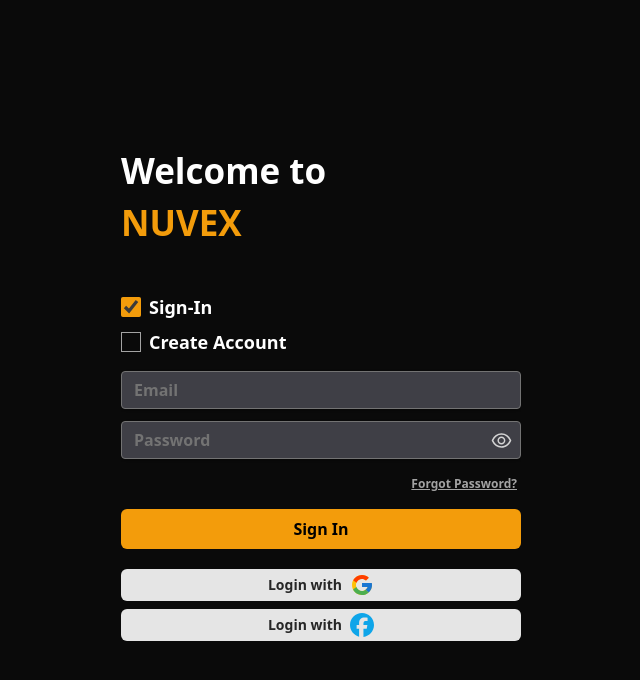
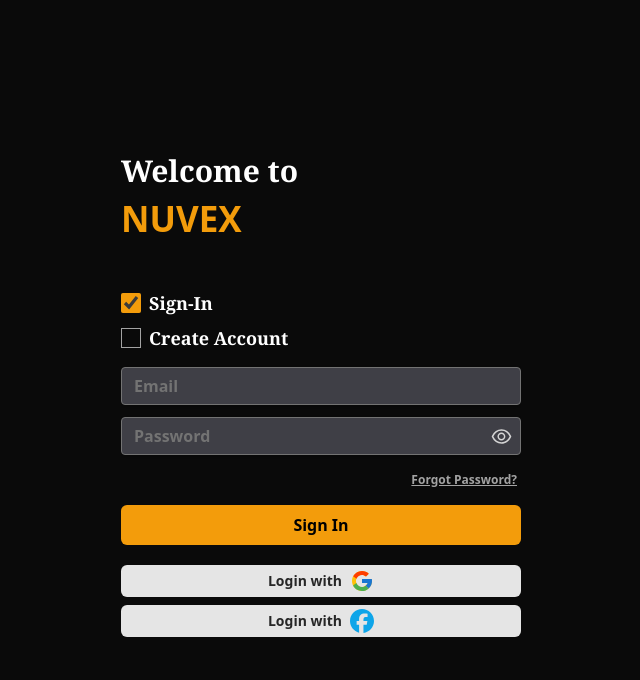
Before and after one commit to AhhmedJamal/Nuvex_movies, a React (Vite) app: page /authentication in a window 1280 px wide. Shown: the top 680 px of the page, without its empty margins (319-959 px from the left). Built offline with nearby package versions, Linux system fonts and the light colour scheme; no server answers; a web font is replaced by a local one.

Commit message:
change font auth

```diff
--- a/src/pages/Auth.tsx
+++ b/src/pages/Auth.tsx
@@ -33,7 +33,7 @@ function Auth() {
       <div className="flex flex-col  font-bold justify-between w-[80%] sm:w-[400px] my-4">
         <div className=" flex flex-col gap-11 w-full">
           <h1 className=" flex flex-col ">
-            <p className=" font-bold text-[35px]">Welcome to</p>
+            <p className="text-[30px] font-serif">Welcome to</p>
             <Logo
               fontSize="text-[35px]"
               heightBlur="h-[0px]"
@@ -51,7 +51,7 @@ function Auth() {
               />
               <label
                 htmlFor="default-checkbox"
-                className="ml-2 text-[18px] font-bold "
+                className="ml-2 text-[18px] font-bold font-serif"
               >
                 Sign-In
               </label>
@@ -66,7 +66,7 @@ function Auth() {
               />
               <label
                 htmlFor="checked-checkbox"
-                className="ml-2 text-[18px] font-bold "
+                className="ml-2 text-[18px] font-bold font-serif"
               >
                 Create Account
               </label>
```
